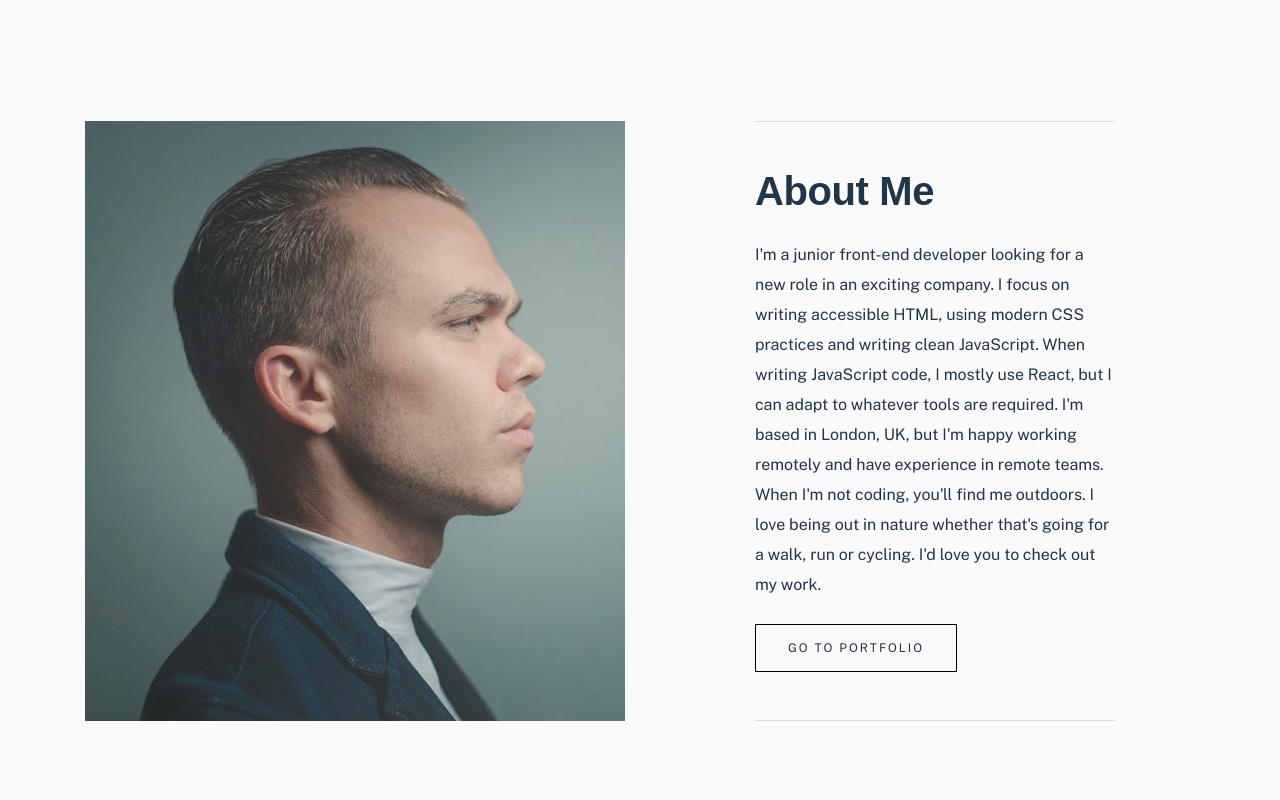
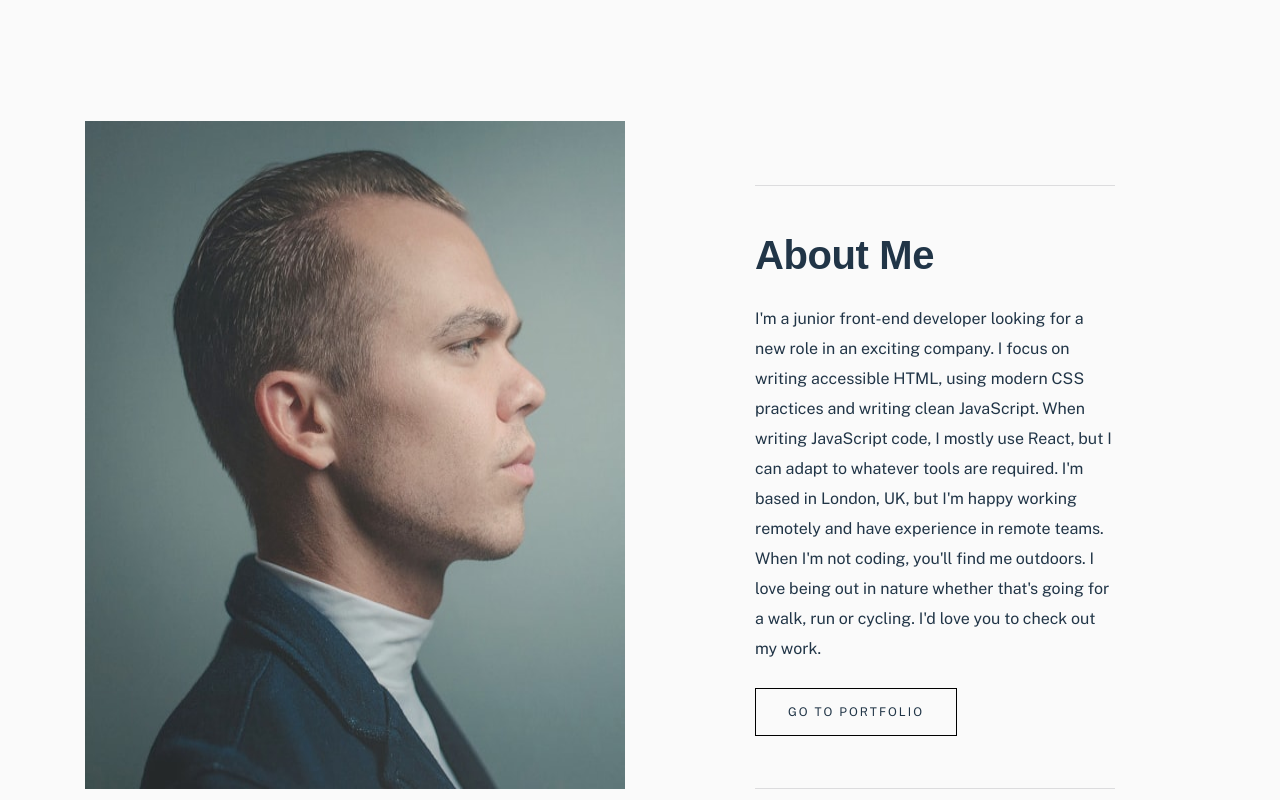
Before and after one commit to Simplify4Me2/minimalist-portfolio, a React (Vite) app: page / in a window 1280 px wide. Shown: the part 780-1580 px from the top of the page. Built offline with nearby package versions, Linux system fonts and the light colour scheme; a web font is replaced by a local one.

Commit message:
refactor home to reusable components

```diff
--- a/src/components/SectionHeader.tsx
+++ b/src/components/ArticleHeader.tsx
@@ -1,6 +1,6 @@
 import { memo, PropsWithChildren } from "react";
 
-const SectionHeader = memo(({ children, className }: PropsWithChildren<{ className?: string }>) => {
+const ArticleHeader = memo(({ children, className }: PropsWithChildren<{ className?: string }>) => {
     return (
       <h1 className={`font-ibarra font-bold text-4xl tracking-tight ${className}`}>
         {children}
@@ -8,4 +8,4 @@ const SectionHeader = memo(({ children, className }: PropsWithChildren<{ classNa
     );
   });
 
-  export default SectionHeader;
+  export default ArticleHeader;
--- a/src/components/index.ts
+++ b/src/components/index.ts
@@ -1,5 +1,5 @@
 export { Button } from "./Button";
 export { PortfolioNavigation } from "./PortfolioNavigation";
-export { default as SectionHeader } from "./SectionHeader";
+export { default as ArticleHeader } from "./ArticleHeader";
 export { SocialMediaNav } from "./SocialMediaNav";
 export { TextBlock } from "./TextBlock";
--- a/src/pages/contact/Contact.tsx
+++ b/src/pages/contact/Contact.tsx
@@ -1,7 +1,7 @@
 import { PropsWithChildren } from "react";
 import {
   Button,
-  SectionHeader,
+  ArticleHeader,
   SocialMediaNav,
   TextBlock,
 } from "../../components";
@@ -27,7 +27,7 @@ function Contact() {
           </TextBlock>
         </Section>
         <section className="flex flex-col lg:flex-row lg:w-full lg:justify-between pt-8 pb-16 lg:pb-20 font-sans font-bold text-xs tracking-wide">
-          <SectionHeader className="lg:pt-4">Contact Me</SectionHeader>
+          <ArticleHeader className="lg:pt-4">Contact Me</ArticleHeader>
           <form className="flex flex-col basis-full lg:max-w-[40rem] pt-[0.9rem] md:pt-6 lg:pt-1 ">
             <label className="text-[0.8rem] text-grayish-dark-blue my-4">
               Name
@@ -75,7 +75,7 @@ function Section({
       className={`flex flex-col lg:justify-between pt-2 lg:pt-2 ${className}`}
     >
       <div className="flex flex-col lg:flex-row lg:justify-between border-y-[0.25px] border-solid border-grayish-dark-blue/15 pt-6 md:mt-[2.35rem] md:pt-8 pb-8 md:my-0 lg:pt-12 lg:pb-6 lg:w-full">
-        <SectionHeader className="pb-0 basis-full">{title}</SectionHeader>
+        <ArticleHeader className="pb-0 basis-full">{title}</ArticleHeader>
         {children}
       </div>
     </section>
--- a/src/pages/home/Home.tsx
+++ b/src/pages/home/Home.tsx
@@ -1,12 +1,12 @@
 import { ContactSection } from "../ContactSection";
 import { useScrollToTop } from "../../hooks";
 import { HomepageHeroImage, ProfileImage } from "../../images";
-import { Button, SectionHeader, TextBlock } from "../../components";
-import { useNavigate } from "react-router-dom";
+import { Button, ArticleHeader, TextBlock } from "../../components";
+import { Link } from "react-router-dom";
+import { PropsWithChildren } from "react";
 
 function Home() {
   useScrollToTop();
-  const navigate = useNavigate();
 
   return (
     <>
@@ -14,18 +14,16 @@ function Home() {
         <section className="flex flex-col pt-2 md:pt-0 pb-[5.5rem] relative lg:pt-[0.3rem]">
           <HomepageHeroImage />
           <div className="flex flex-col justify-end bg-very-light-grey md:absolute md:bottom-[5.5rem] md:w-3/4 lg:w-2/5 md:h-[17.5rem] lg:h-[22.5rem]">
-            <SectionHeader className="grow pt-6 md:pt-14 pb-[1.85rem] max-w-md md:w-3/4 lg:text-[3.1rem] lg:leading-[3.1rem] lg:w-[24.5rem] lg:pt-16 lg:pb-14 lg:tracking-normal">
+            <ArticleHeader className="grow pt-6 md:pt-14 pb-[1.85rem] max-w-md md:w-3/4 lg:text-[3.1rem] lg:leading-[3.1rem] lg:w-[24.5rem] lg:pt-16 lg:pb-14 lg:tracking-normal">
               Hey, I&rsquo;m Alex Spencer and I love building beautiful websites
-            </SectionHeader>
+            </ArticleHeader>
             <Button variant="contained-with-down-arrow">ABOUT ME</Button>
           </div>
         </section>
-        <section
-          className={`flex flex-col md:flex-row lg:justify-between pt-2 lg:pt-16`}
-        >
+
+        <section className="flex flex-col md:flex-row lg:justify-between pt-2 lg:pt-16">
           <ProfileImage />
-          <div className="flex flex-col border-y-[0.25px] border-solid border-grayish-dark-blue/15 my-8 pt-8 md:pt-12 pb-12 md:my-0 md:ml-[4.25rem] lg:mx-20 lg:pt-12 lg:w-[22.5rem]">
-            <SectionHeader className="pb-1">About Me</SectionHeader>
+          <Article title="About Me">
             <TextBlock>
               I'm a junior front-end developer looking for a new role in an
               exciting company. I focus on writing accessible HTML, using modern
@@ -37,19 +35,51 @@ function Home() {
               going for a walk, run or cycling. I'd love you to check out my
               work.
             </TextBlock>
-            <Button
-              variant="outlined"
-              className="self-start"
-              onClick={() => navigate("/portfolio")}
-            >
-              GO TO PORTFOLIO
-            </Button>
-          </div>
+            <ProjectLink to="/portfolio">GO TO PORTFOLIO</ProjectLink>
+          </Article>
         </section>
-        <ContactSection className="pt-[5.5rem] pb-20" />
+
+        <ContactSection className="pt-28 pb-20" />
       </main>
     </>
   );
 }
 
 export default Home;
+
+interface ArticleProps {
+  title: string;
+  className?: string;
+}
+
+function Article({
+  title,
+  children,
+  className,
+}: PropsWithChildren<ArticleProps>) {
+  return (
+    <section
+      className={`flex flex-col md:flex-row lg:justify-between pt-8 md:pt-0 lg:pt-16 ${className}`}
+    >
+      <div className="flex flex-col border-y-[0.25px] border-solid border-grayish-dark-blue/15 pt-8 md:pt-12 pb-7 md:my-0 md:ml-[4.25rem] lg:mx-20 lg:pt-12 lg:w-[22.5rem]">
+        <ArticleHeader className="pb-1">{title}</ArticleHeader>
+        {children}
+      </div>
+    </section>
+  );
+}
+
+type ProjectLink = {
+  to: string;
+};
+
+function ProjectLink({ to, children }: PropsWithChildren<ProjectLink>) {
+  return (
+    <Link
+      to={to}
+      className="flex items-center font-publicSans text-xs tracking-[0.125rem] border-[0.5px] border-solid border-black h-12 px-8 mb-6 self-start"
+    >
+      {children}
+    </Link>
+  );
+}
--- a/src/pages/portfolio/Bookmark.tsx
+++ b/src/pages/portfolio/Bookmark.tsx
@@ -1,5 +1,5 @@
 import { PropsWithChildren } from "react";
-import { Button, PortfolioNavigation, SectionHeader, TextBlock } from "../../components";
+import { Button, PortfolioNavigation, ArticleHeader, TextBlock } from "../../components";
 import { BookmarkFirstPreviewImage, BookmarkHeroImage, BookmarkSecondPreviewImage } from "../../images";
 import { ContactSection } from "../ContactSection";
 
@@ -73,7 +73,7 @@ function Section({
       className={`flex flex-col md:flex-row lg:justify-between pt-10 lg:pt-16 ${className}`}
     >
       <div className="flex flex-col border-y-[0.25px] border-solid border-grayish-dark-blue/15 pt-6 md:pt-12 pb-7 md:my-0 md:ml-[4.25rem] lg:mx-20 lg:pt-12 lg:w-[22.5rem]">
-        <SectionHeader className="pb-5">{title}</SectionHeader>
+        <ArticleHeader className="pb-5">{title}</ArticleHeader>
         {children}
       </div>
     </section>
--- a/src/pages/portfolio/Fylo.tsx
+++ b/src/pages/portfolio/Fylo.tsx
@@ -3,7 +3,7 @@ import {
   Button,
   TextBlock,
   PortfolioNavigation,
-  SectionHeader,
+  ArticleHeader,
 } from "../../components";
 import {
   FyloHeroImage,
@@ -83,7 +83,7 @@ function Section({
       className={`flex flex-col md:flex-row lg:justify-between pt-10 lg:pt-16 ${className}`}
     >
       <div className="flex flex-col border-y-[0.25px] border-solid border-grayish-dark-blue/15 pt-6 md:pt-12 pb-7 md:my-0 md:ml-[4.25rem] lg:mx-20 lg:pt-12 lg:w-[22.5rem]">
-        <SectionHeader className="pb-5">{title}</SectionHeader>
+        <ArticleHeader className="pb-5">{title}</ArticleHeader>
         {children}
       </div>
     </section>
--- a/src/pages/portfolio/Insure.tsx
+++ b/src/pages/portfolio/Insure.tsx
@@ -2,7 +2,7 @@ import { PropsWithChildren } from "react";
 import {
   Button,
   PortfolioNavigation,
-  SectionHeader,
+  ArticleHeader,
   TextBlock,
 } from "../../components";
 import { ContactSection } from "../ContactSection";
@@ -83,7 +83,7 @@ function Section({
       className={`flex flex-col md:flex-row lg:justify-between pt-10 lg:pt-16 ${className}`}
     >
       <div className="flex flex-col border-y-[0.25px] border-solid border-grayish-dark-blue/15 pt-6 md:pt-12 pb-7 md:my-0 md:ml-[4.25rem] lg:mx-20 lg:pt-12 lg:w-[22.5rem]">
-        <SectionHeader className="pb-5">{title}</SectionHeader>
+        <ArticleHeader className="pb-5">{title}</ArticleHeader>
         {children}
       </div>
     </section>
--- a/src/pages/portfolio/Manage.tsx
+++ b/src/pages/portfolio/Manage.tsx
@@ -2,7 +2,7 @@ import { PropsWithChildren } from "react";
 import {
   Button,
   PortfolioNavigation,
-  SectionHeader,
+  ArticleHeader,
   TextBlock,
 } from "../../components";
 import {
@@ -83,7 +83,7 @@ function Section({
       className={`flex flex-col md:flex-row lg:justify-between pt-10 lg:pt-16 ${className}`}
     >
       <div className="flex flex-col border-y-[0.25px] border-solid border-grayish-dark-blue/15 pt-6 md:pt-12 pb-7 md:my-0 md:ml-[4.25rem] lg:mx-20 lg:pt-12 lg:w-[22.5rem]">
-        <SectionHeader className="pb-5">{title}</SectionHeader>
+        <ArticleHeader className="pb-5">{title}</ArticleHeader>
         {children}
       </div>
     </section>
--- a/src/pages/portfolio/Overview.tsx
+++ b/src/pages/portfolio/Overview.tsx
@@ -1,6 +1,6 @@
 import InsureImage from "../../assets/portfolio/mobile/image-portfolio-insure.jpg";
 import FyloImage from "../../assets/portfolio/mobile/image-portfolio-fylo.jpg";
-import { Button, SectionHeader, TextBlock } from "../../components";
+import { Button, ArticleHeader, TextBlock } from "../../components";
 import { useScrollToTop } from "../../hooks/useScrollToTop";
 import { useNavigate } from "react-router-dom";
 import { BookmarkImage, ManageImage } from "../../images";
@@ -119,7 +119,7 @@ function Section({
       className={`flex flex-col md:flex-row lg:justify-between pt-8 lg:pt-16 ${className}`}
     >
       <div className="flex flex-col border-y-[0.25px] border-solid border-grayish-dark-blue/15 pt-6 md:pt-12 pb-6 md:my-0 md:ml-[4.25rem] lg:mx-20 lg:pt-12 lg:w-[22.5rem]">
-        <SectionHeader>{title}</SectionHeader>
+        <ArticleHeader>{title}</ArticleHeader>
         {children}
       </div>
     </section>
```
